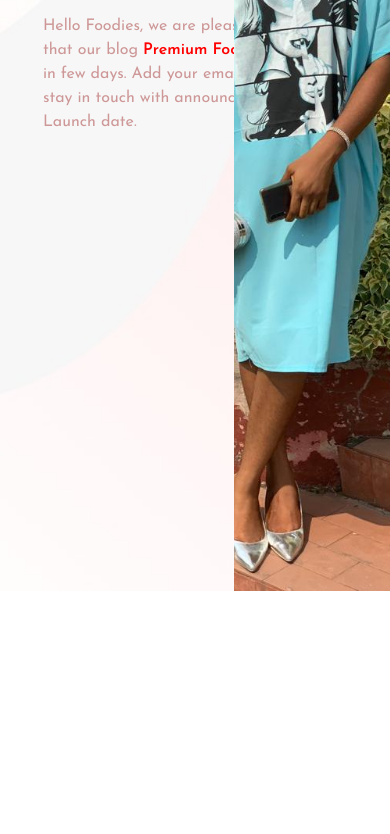
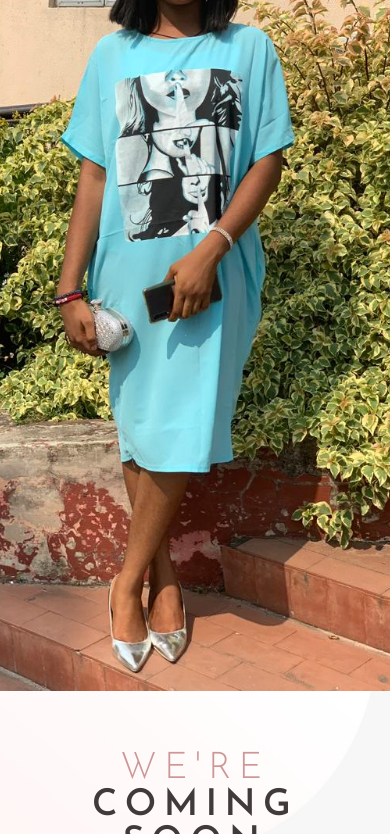
Before and after one commit to PreciousAma/push2020-BaseAparrel-, a plain HTML site: page index.html in a window 390 px wide. Shown: the part 253-1087 px from the top of the page. Before the commit the page ends 844 px from the top, so only its background shows below. Drawn offline with Linux system fonts and the light colour scheme.

Commit message:
made page responsive on mobile

```diff
--- a/CSS/style.css
+++ b/CSS/style.css
@@ -86,3 +86,66 @@ body{
     font-weight: bold;
     color: red;
 }
+
+@media (max-width: 910px){
+    .main{
+        min-height: none;
+        height: 100vh;
+    }
+
+    .main .header{
+        position: relative;
+        width: 100%;
+    }
+
+    .main .content-image{
+        width: 100%;
+        height: 40%;
+        min-height:60vh;
+        background-image: url('../img/IMG-20191215-WA0010.jpg');
+        background-position: top;
+        order: 1;
+    }
+
+    .main .text-content{
+        width: 100%;
+        order: 2;
+        height: auto;
+        padding: 0;
+        background-position: center ;
+    }
+
+    .main .text-content .container{
+        padding: 15% 0;
+    }
+
+    .main .text-content .container .title{
+        padding: 0;
+        font-size: 2.3rem;
+        text-align: center;
+    }
+
+    .main .text-content .container p{
+        text-align: center;
+        padding: 15px 32px;
+        display: block;
+        margin: 0 auto;
+    }
+}
+
+
+
+
+@media (min-width: 375px) and (max-width:850px){
+    .main .content-image{
+        height: 100%;
+        min-height: 40vh;
+    }
+}
+
+@media (max-width: 375px){
+    .main .content-image{
+        /* min-height: 100%; */
+      object-fit: cover;
+    }
+}
```
Also changed, not shown: img/hero-mobile.jpg (added).
